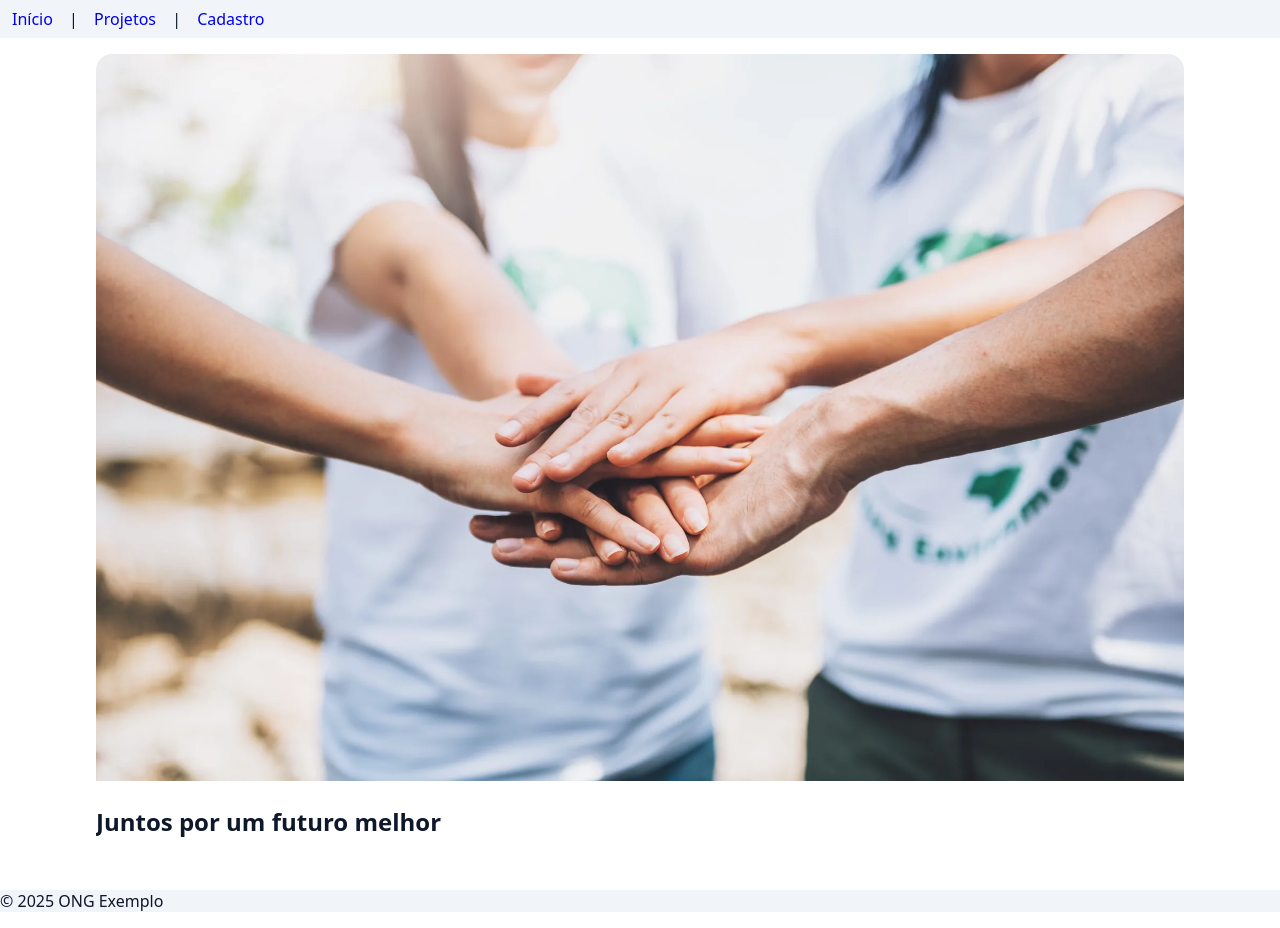
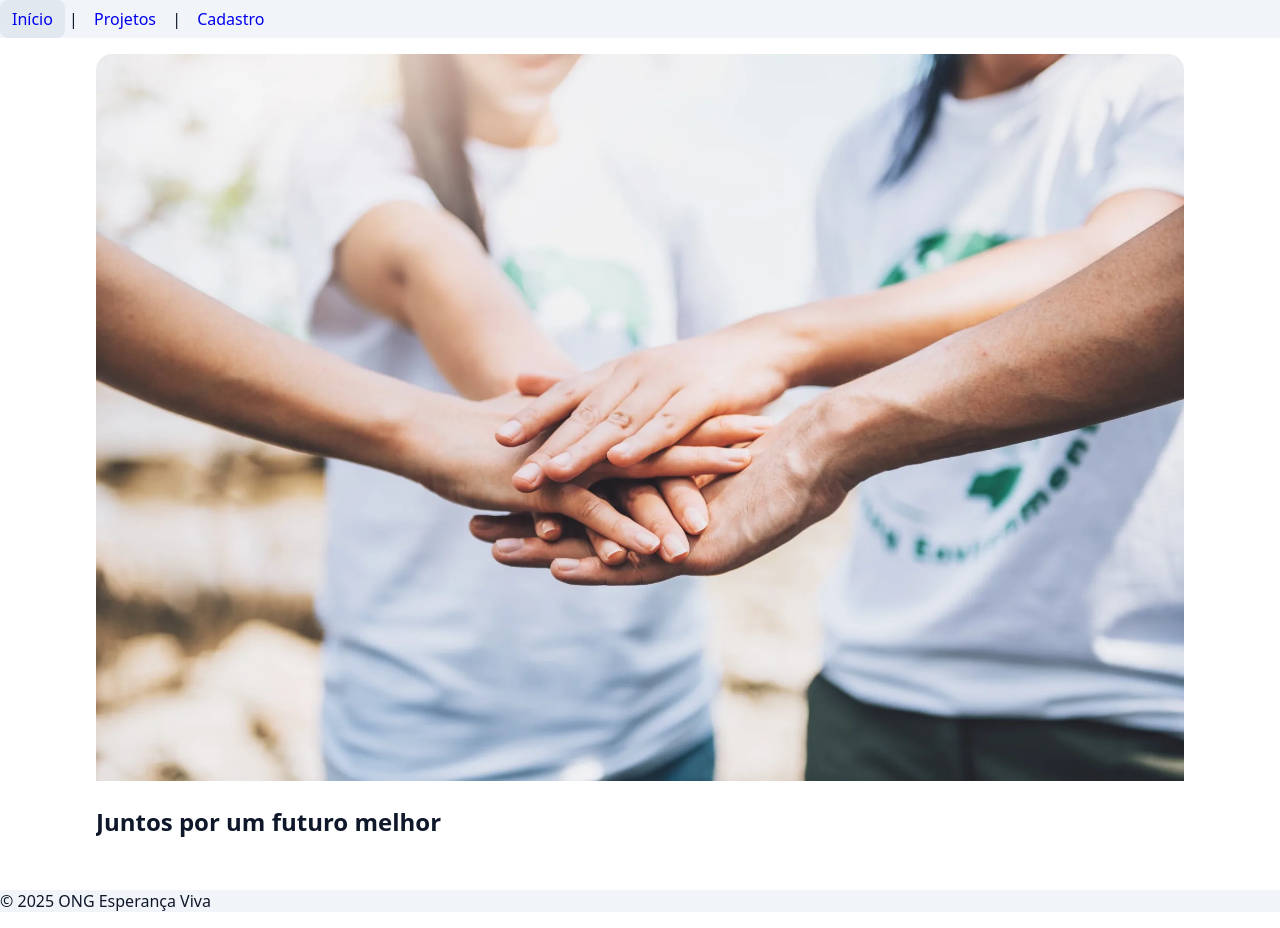
Before and after one commit to anchirleni-cmd/AE4, a website: page cadastro.html in a window 1280 px wide. Drawn offline with Linux system fonts and the light colour scheme.

Commit message:
Update footer organization name in cadastro.html

```diff
--- a/cadastro.html
+++ b/cadastro.html
@@ -38,7 +38,7 @@
 
 </main>
 <footer>
-  <p>&copy; <span id="ano">2025</span> ONG Exemplo</p>
+  <p>&copy; <span id="ano">2025</span> ONG Esperança Viva</p>
 </footer>
 <script type="module" src="js/main.js"></script>
 </body>
```
